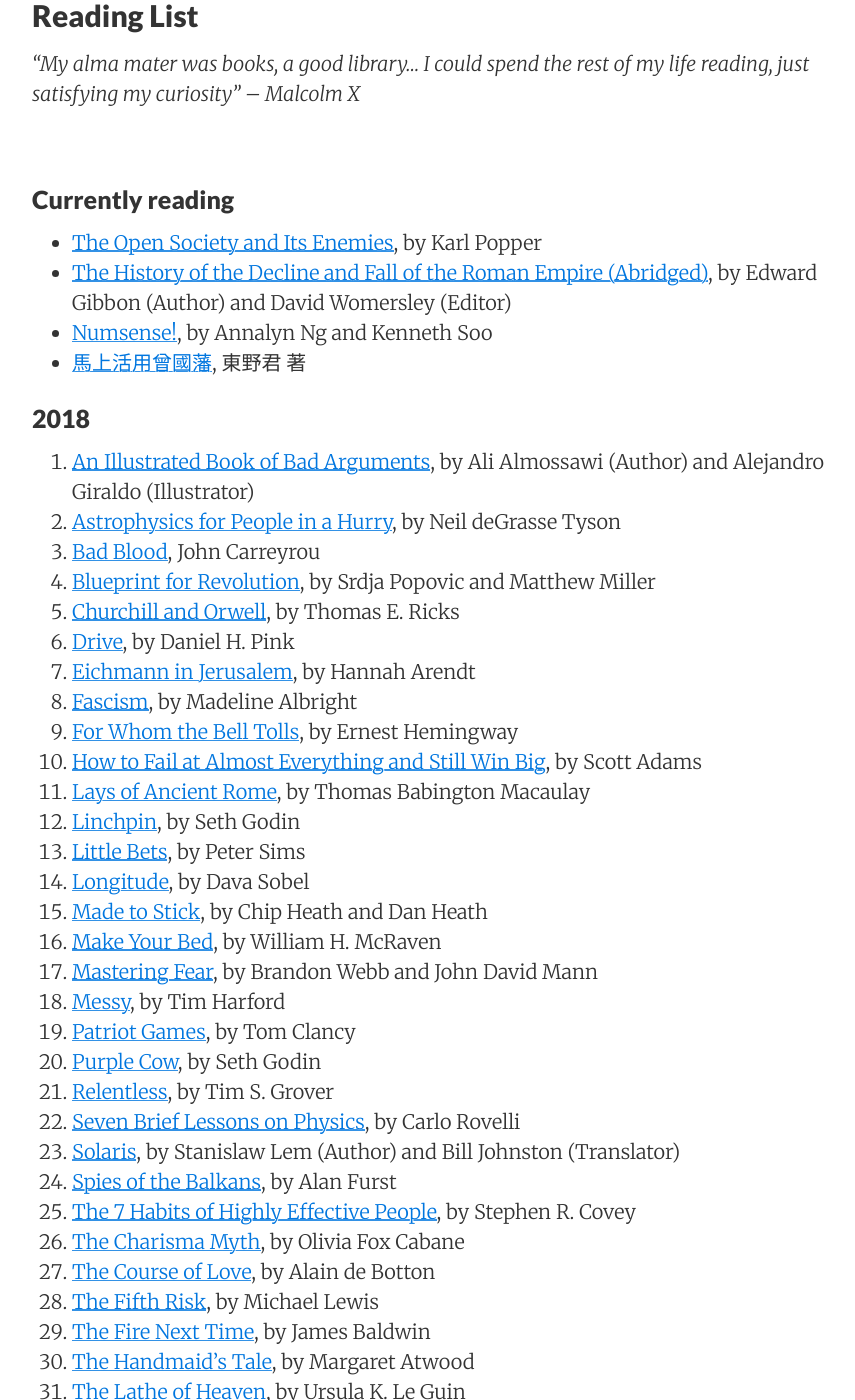
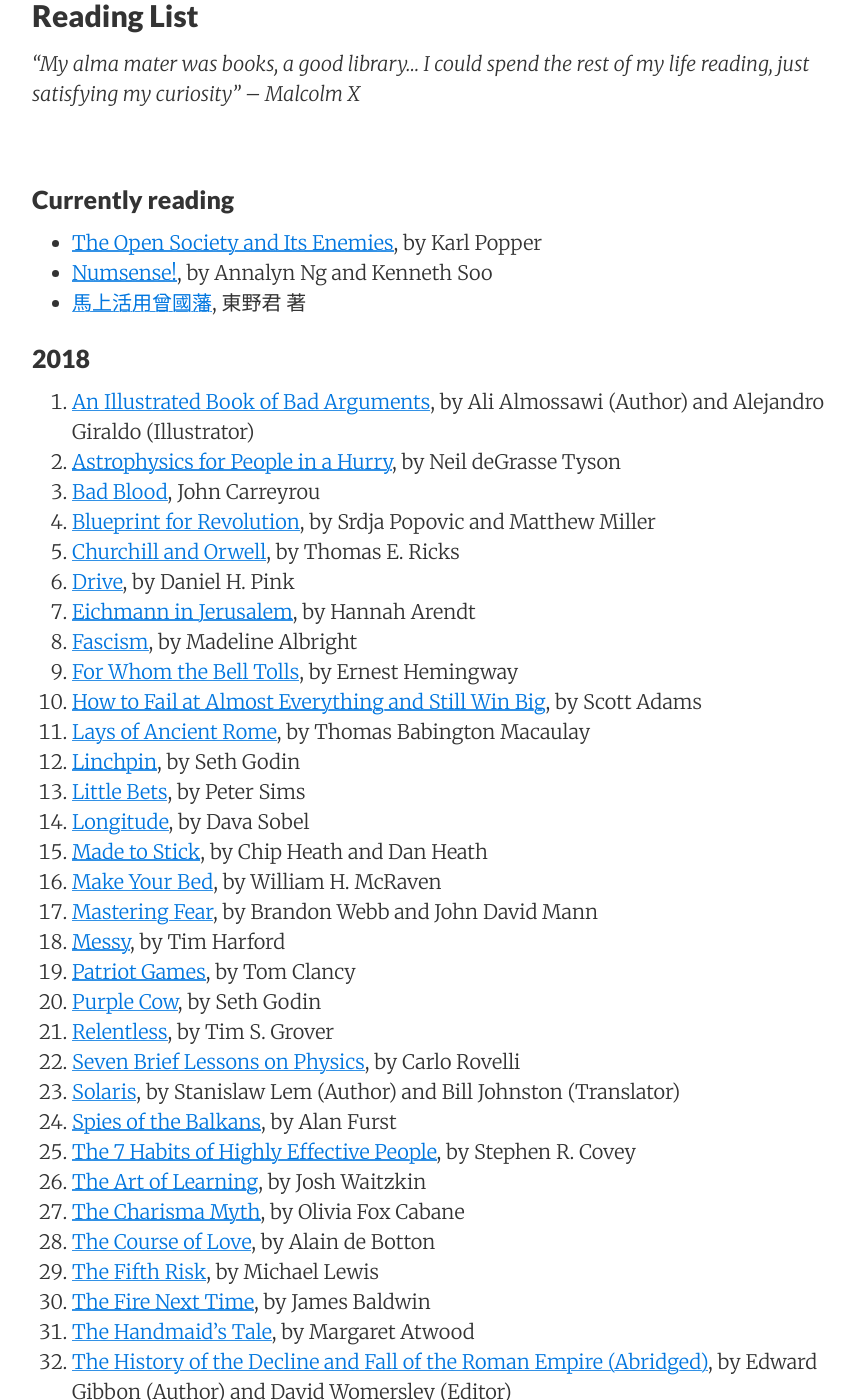
Before and after one commit to sewardlee337/sewardlee337.github.io, a Jekyll site: the page built from readinglist.md, in a window 1280 px wide and 1400 px high, scrolled down 191 px. Shown: the whole window, without its empty margins (188-1043 px from the left). Built offline with Jekyll 4.4.1, drawn with Linux system fonts in a browser that asks for light colours; nearby versions of some CDN libraries; some of the changed lines change nothing that is shown.

Commit message:
Update reading list

```diff
--- a/readinglist.md
+++ b/readinglist.md
@@ -13,7 +13,6 @@ _"My alma mater was books, a good library... I could spend the rest of my life r
 ### Currently reading
 
 * [The Open Society and Its Enemies](https://amzn.to/2Mbzdxg), by Karl Popper
-* [The History of the Decline and Fall of the Roman Empire (Abridged)](https://amzn.to/2uRs4fd), by Edward Gibbon (Author) and David Womersley (Editor)
 * [Numsense!](https://amzn.to/2RvAkKV), by Annalyn Ng and Kenneth Soo
 * [馬上活用曾國藩](https://bit.ly/2OBNJiI), 東野君 著
 
@@ -45,11 +44,13 @@ _"My alma mater was books, a good library... I could spend the rest of my life r
 1. [Solaris](https://amzn.to/2HAFaWF), by Stanislaw Lem (Author) and Bill Johnston (Translator)
 1. [Spies of the Balkans](https://amzn.to/2Py5Eb4), by Alan Furst
 1. [The 7 Habits of Highly Effective People](https://amzn.to/2G2BD2y), by Stephen R. Covey
+1. [The Art of Learning](https://amzn.to/2rBGv4W), by Josh Waitzkin
 1. [The Charisma Myth](https://amzn.to/2Ndvx39), by Olivia Fox Cabane
 1. [The Course of Love](https://amzn.to/2zTD3aF), by Alain de Botton
 1. [The Fifth Risk](https://amzn.to/2Rr6Y13), by Michael Lewis
 1. [The Fire Next Time](https://amzn.to/2Kinv3a), by James Baldwin
 1. [The Handmaid's Tale](http://amzn.to/2EN9njX), by Margaret Atwood
+1. [The History of the Decline and Fall of the Roman Empire (Abridged)](https://amzn.to/2uRs4fd), by Edward Gibbon (Author) and David Womersley (Editor)
 1. [The Lathe of Heaven](http://amzn.to/2CHHKmi), by Ursula K. Le Guin
 1. [The Like Switch](https://amzn.to/2PLSue1), by Jack Schafer and Marvin Karlins
 1. [The Luck Factor](https://amzn.to/2nQB2FT), by Richard Wiseman
```
